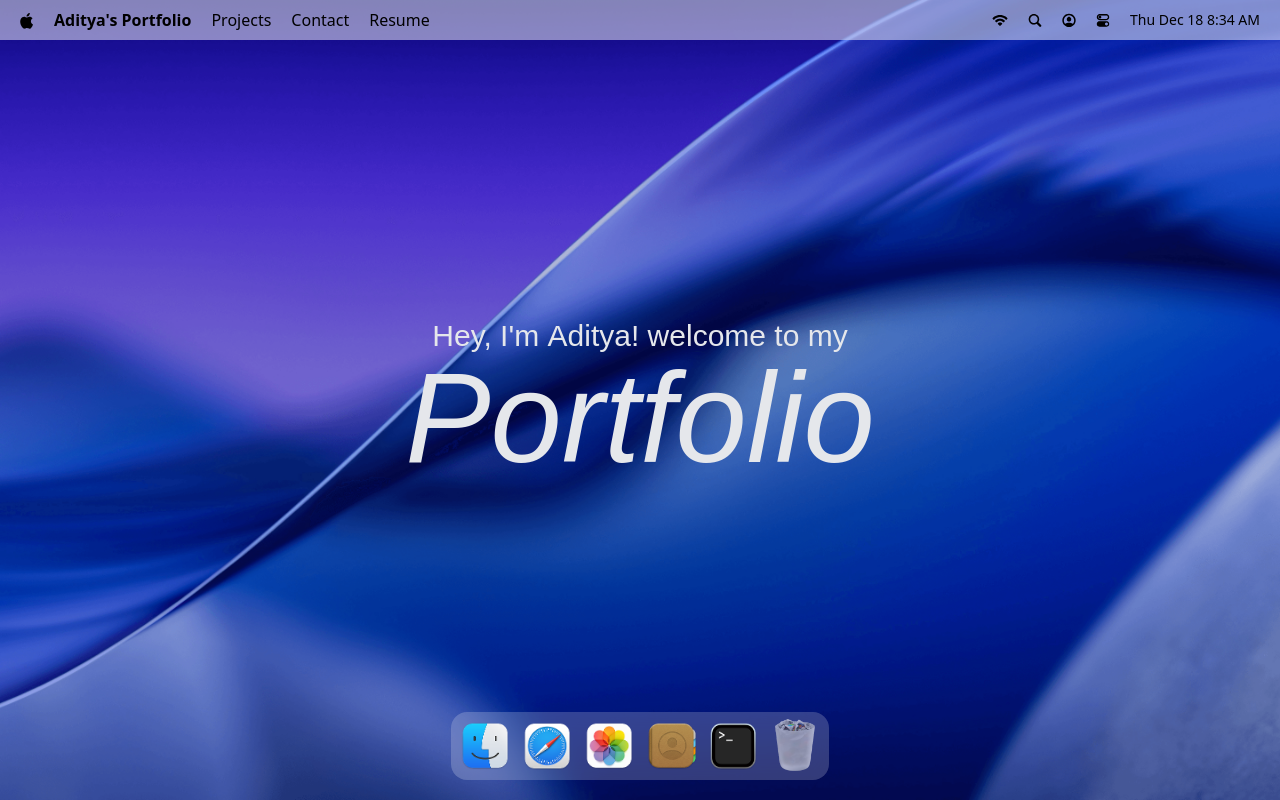
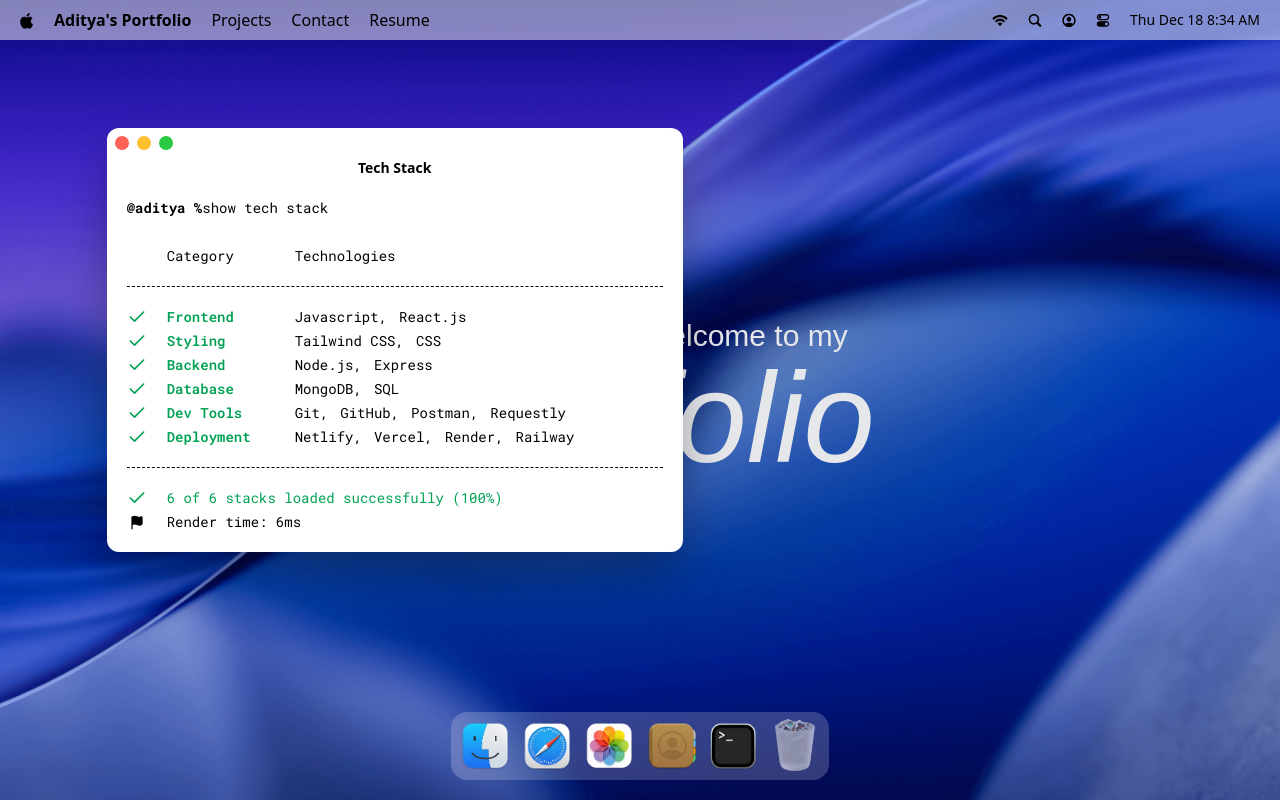
Before and after one commit to Adityamkumar/My_MacOs_Portfolio, a React (Vite) app: page / in a window 1280 px wide. Both pictures are taken after a click on the button 733 px from the left and 746 px from the top of the page. Built offline with nearby package versions, Linux system fonts and the light colour scheme; a web font is replaced by a local one.

Commit message:
implement hoc for managing different window states and added the first window - terminal

```diff
--- a/src/App.jsx
+++ b/src/App.jsx
@@ -1,4 +1,10 @@
+import gsap from "gsap"
+import { Draggable } from "gsap/Draggable"
+
 import { Navbar,Welcome, Dock } from "#components"
+import { Terminal } from "#windows"
+
+gsap.registerPlugin(Draggable)
 
 const App = () => {
   return (
@@ -6,6 +12,7 @@
        <Navbar />
        <Welcome />
        <Dock/>
+       <Terminal />
     </main>
   )
 }
--- /dev/null
+++ b/src/components/WindowControls.jsx
@@ -0,0 +1,17 @@
+import useWindowStore from '#store/window'
+import React from 'react'
+
+const WindowControls = ({target}) => {
+
+    const {closeWindow} = useWindowStore();
+
+  return (
+    <div id='window-controls'>
+        <div className='close' onClick={() => closeWindow(target)}/>
+        <div className='minimize'/>
+        <div className='maximize'/>
+    </div>
+  )
+}
+
+export default WindowControls
--- a/src/constants/index.js
+++ b/src/constants/index.js
@@ -102,27 +102,28 @@
 const techStack = [
   {
     category: "Frontend",
-    items: ["React.js", "Next.js", "TypeScript"],
+    items: ["Javascript", "React.js"],
   },
-  {
-    category: "Mobile",
-    items: ["React Native", "Expo"],
-  },
+
   {
     category: "Styling",
-    items: ["Tailwind CSS", "Sass", "CSS"],
+    items: ["Tailwind CSS", "CSS"],
   },
   {
     category: "Backend",
-    items: ["Node.js", "Express", "NestJS", "Hono"],
+    items: ["Node.js", "Express"],
   },
   {
     category: "Database",
-    items: ["MongoDB", "PostgreSQL"],
+    items: ["MongoDB", "SQL"],
   },
   {
     category: "Dev Tools",
-    items: ["Git", "GitHub", "Docker"],
+    items: ["Git", "GitHub", "Postman", "Requestly"],
+  },
+  {
+    category: "Deployment",
+    items: ["Netlify", "Vercel", "Render", "Railway"],
   },
 ];
 
--- /dev/null
+++ b/src/hoc/WindowWrapper.jsx
@@ -0,0 +1,56 @@
+import useWindowStore from "#store/window.js";
+import { useGSAP } from "@gsap/react";
+import gsap from "gsap";
+import { Draggable } from "gsap/Draggable";
+import React, { useLayoutEffect, useRef } from "react";
+
+const WindowWrapper = (Component, windowKey) => {
+  const Wrapped = (props) => {
+    const { focusWindow, windows } = useWindowStore();
+    const { isOpen, zIndex } = windows[windowKey];
+    const ref = useRef(null);
+
+    useGSAP(() => {
+      const el = ref.current;
+      if (!el || !isOpen) return;
+
+      el.style.display = "block";
+
+      gsap.fromTo(
+        el,
+        { scale: 0.8, opacity: 0, y: 50 },
+        { scale: 1, opacity: 1, y: 0, duration: 0.2, ease: "power3.out" }
+      );
+    }, [isOpen]);
+
+    useGSAP(()=>{
+         const el = ref.current
+         if(!el) return;
+
+         const [instance]= Draggable.create(el, {onPress: () => focusWindow(windowKey)})
+
+         return ()=> instance.kill();
+    },[])
+
+
+    useLayoutEffect(() => {
+      const el = ref.current;
+      if (!el) return;
+      el.style.display = isOpen ? "block" : "none";
+    }, [isOpen]);
+
+
+    return (
+      <section id={windowKey} ref={ref} style={{ zIndex }} className="absolute">
+        <Component {...props} />
+      </section>
+    );
+  };
+
+  Wrapped.displayName = `WindowWrapper(${
+    Component.displayName || Component.name || "Component"
+  })`;
+  return Wrapped;
+};
+
+export default WindowWrapper;
--- a/src/index.css
+++ b/src/index.css
@@ -99,7 +99,7 @@
   }
 
   #window-controls {
-    @apply flex gap-2;
+    @apply flex gap-2 p-2;
 
     .close {
       @apply size-3.5 rounded-full bg-[#ff6157] cursor-pointer;
--- /dev/null
+++ b/src/windows/Terminal.jsx
@@ -0,0 +1,54 @@
+import WindowControls from '#components/WindowControls'
+import { techStack } from '#constants'
+import WindowWrapper from '#hoc/WindowWrapper'
+import { Check, Flag } from 'lucide-react'
+import React from 'react'
+
+const Terminal = () => {
+  return (
+    <>
+      <div className='window-header'>
+           <WindowControls target="terminal" />
+           <h2>Tech Stack</h2>
+      </div>
+
+      <div className='techstack'>
+          <p>
+            <span className='font-bold'>@aditya %</span>
+            show tech stack
+          </p>
+          <div className='label'>
+            <p className='w-32'>Category</p>
+            <p>Technologies</p>
+          </div>
+          <ul className='content'>
+             {techStack.map(({category, items})=>(
+                <li key={category} className='flex items-center'>
+                    <Check className='check' size={20}/>
+                    <h3>{category}</h3>
+                    <ul>
+                        {items.map((item, i)=>(
+                            <li key={i}>{item}{i < items.length - 1 ? ",": ''}</li>
+                        ))}
+                    </ul>
+                </li>
+             ))}
+          </ul>
+
+          <div className='footnote'>
+            <p>
+                <Check size={20}/> 6 of 6 stacks loaded successfully (100%)
+            </p>
+            <p className='text-black'>
+               <Flag size={15} fill='black'/>
+               Render time: 6ms
+            </p>
+          </div>
+      </div>
+    </>
+  )
+}
+
+const TerminalWindow = WindowWrapper(Terminal, 'terminal')
+
+export default TerminalWindow
--- /dev/null
+++ b/src/windows/index.js
@@ -0,0 +1,3 @@
+import Terminal from "./Terminal";
+
+export {Terminal}
```
